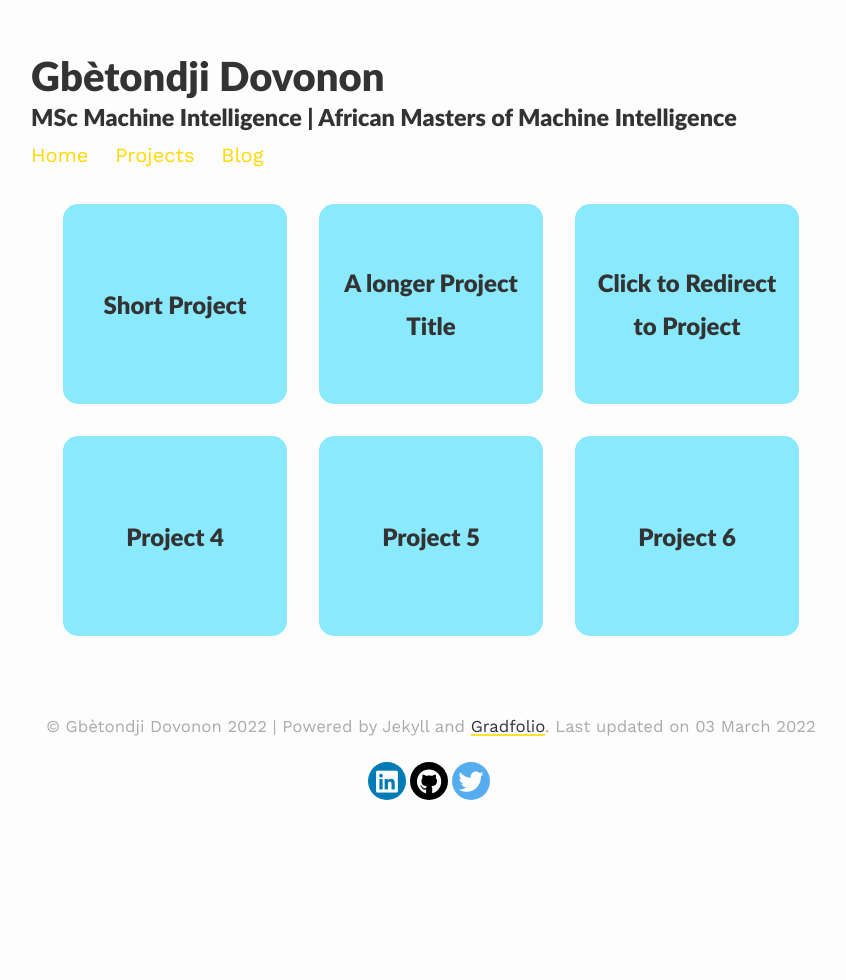
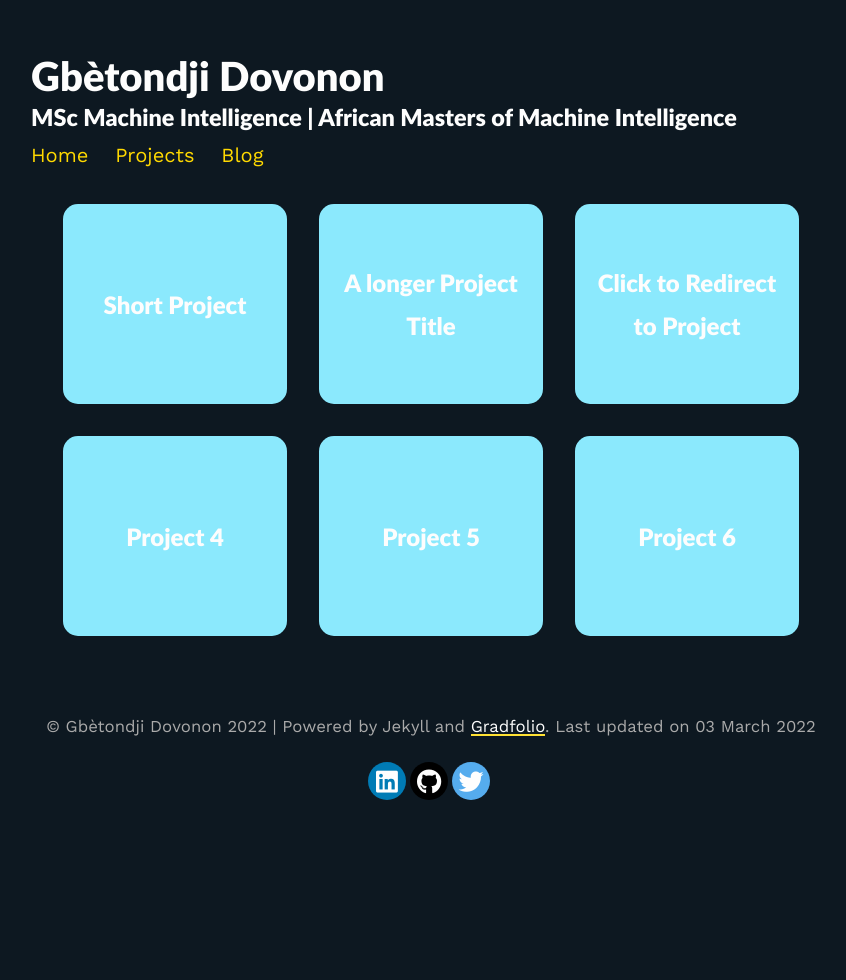
Before and after one commit to jean72human/jean72human.github.io, a Jekyll site: the page built from _pages/projects.md, in a window 1280 px wide. Shown: the whole page, without its empty margins (209-1055 px from the left). Built offline with Jekyll 4.4.1, drawn with Linux system fonts in a browser that asks for light colours; nearby versions of some CDN libraries.

Commit message:
force dark mode

```diff
--- a/assets/css/_sass/variables.scss
+++ b/assets/css/_sass/variables.scss
@@ -11,9 +11,9 @@ $background-color: #fdfdfd;
 $brand-color:      #ffd900;
 
 // Color scheme for light
-$body-bg: #fdfdfd;
+$body-bg: #0D1821;//#fdfdfd;
 $projectbox: #8be9fd;
-$text-color: #333;
+$text-color: #fdfdfd;//#333;
 
 // Color scheme for dark modes
 $body-bg-dark: #0D1821;//#061725;//#fdfdfd;
```
